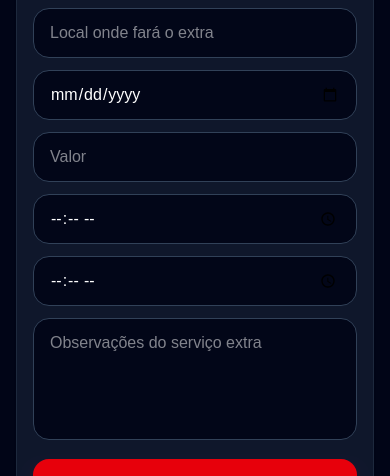
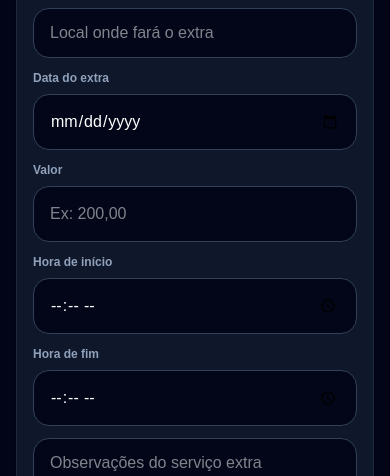
Before and after one commit to AiresEllen/Thanos-Command, a Next.js app: page /servicos-extras in a window 390 px wide. Shown: the part 780-1256 px from the top of the page. Built offline with nearby package versions, Linux system fonts and the light colour scheme; no server answers; the database is empty; sample sign-in values are in the browser's storage.

Commit message:
corrige layout mobile final dos servicos extras

```diff
--- a/app/servicos-extras/page.tsx
+++ b/app/servicos-extras/page.tsx
@@ -147,14 +147,12 @@ export default function ServicosExtrasPage() {
       if (filtroPeriodo === "7 dias") {
         const seteDiasAtras = new Date();
         seteDiasAtras.setDate(hoje.getDate() - 7);
-
         periodoValido = !!item.data && new Date(item.data) >= seteDiasAtras;
       }
 
       if (filtroPeriodo === "30 dias") {
         const trintaDiasAtras = new Date();
         trintaDiasAtras.setDate(hoje.getDate() - 30);
-
         periodoValido = !!item.data && new Date(item.data) >= trintaDiasAtras;
       }
 
@@ -419,33 +417,55 @@ export default function ServicosExtrasPage() {
                 />
 
                 <div className="grid grid-cols-1 gap-3 sm:grid-cols-2">
+                  <label className="block">
+                    <span className="mb-2 block text-xs font-bold text-slate-400">
+                      Data do extra
+                    </span>
                     <input
                       value={data}
                       onChange={(e) => setData(e.target.value)}
                       type="date"
-                    className="w-full rounded-2xl border border-slate-700 bg-slate-950 px-4 py-3 text-sm text-white outline-none focus:border-red-500"
+                      className="block h-14 w-full min-w-0 rounded-2xl border border-slate-700 bg-slate-950 px-4 text-sm text-white outline-none focus:border-red-500"
                     />
+                  </label>
+
+                  <label className="block">
+                    <span className="mb-2 block text-xs font-bold text-slate-400">
+                      Valor
+                    </span>
                     <input
                       value={valor}
                       onChange={(e) => setValor(e.target.value)}
-                    placeholder="Valor"
-                    className="w-full rounded-2xl border border-slate-700 bg-slate-950 px-4 py-3 text-sm text-white outline-none focus:border-red-500"
+                      placeholder="Ex: 200,00"
+                      className="block h-14 w-full min-w-0 rounded-2xl border border-slate-700 bg-slate-950 px-4 text-sm text-white outline-none focus:border-red-500"
                     />
+                  </label>
                 </div>
 
                 <div className="grid grid-cols-1 gap-3 sm:grid-cols-2">
+                  <label className="block">
+                    <span className="mb-2 block text-xs font-bold text-slate-400">
+                      Hora de início
+                    </span>
                     <input
                       value={horaInicio}
                       onChange={(e) => setHoraInicio(e.target.value)}
                       type="time"
-                    className="w-full rounded-2xl border border-slate-700 bg-slate-950 px-4 py-3 text-sm text-white outline-none focus:border-red-500"
+                      className="block h-14 w-full min-w-0 rounded-2xl border border-slate-700 bg-slate-950 px-4 text-sm text-white outline-none focus:border-red-500"
                     />
+                  </label>
+
+                  <label className="block">
+                    <span className="mb-2 block text-xs font-bold text-slate-400">
+                      Hora de fim
+                    </span>
                     <input
                       value={horaFim}
                       onChange={(e) => setHoraFim(e.target.value)}
                       type="time"
-                    className="w-full rounded-2xl border border-slate-700 bg-slate-950 px-4 py-3 text-sm text-white outline-none focus:border-red-500"
+                      className="block h-14 w-full min-w-0 rounded-2xl border border-slate-700 bg-slate-950 px-4 text-sm text-white outline-none focus:border-red-500"
                     />
+                  </label>
                 </div>
 
                 <textarea
```
Lines whose indentation alone changed are shown as unchanged.
